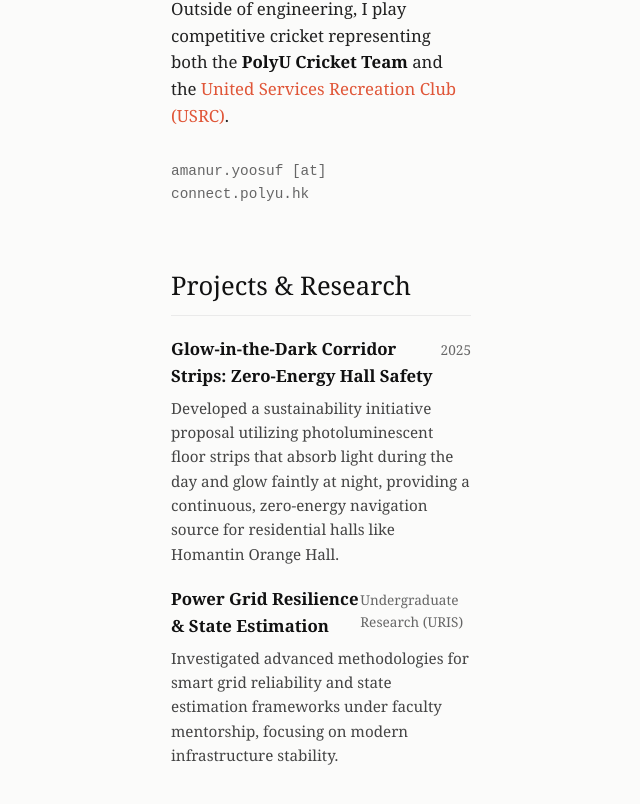
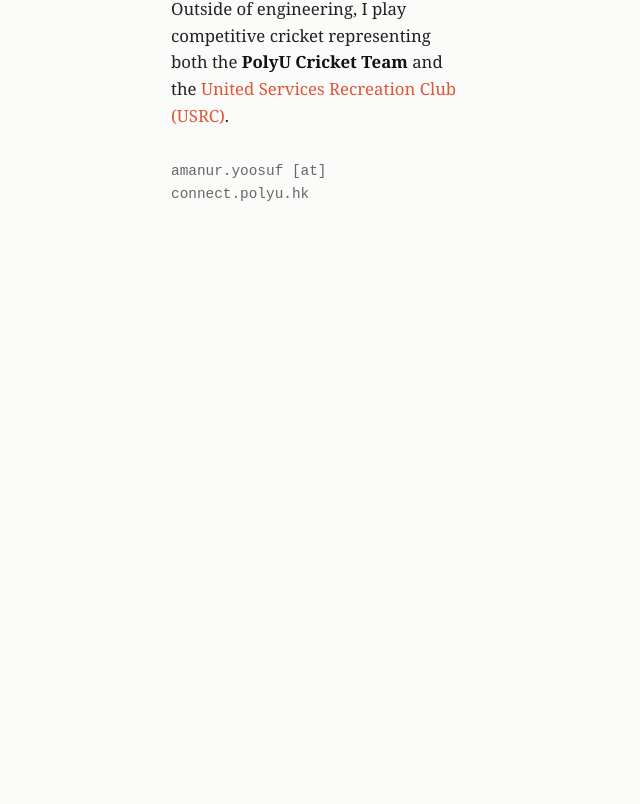
Before and after one commit to amanyoosuf/amanyoosuf.github.io, a React (Create React App) app: page / in a window 1280 px wide. Shown: the part 632-1436 px from the top of the page, without its empty margins (579-1219 px from the left). After the commit the page ends 958 px from the top, so only its background shows below. Built offline with nearby package versions, Linux system fonts and the light colour scheme.

Commit message:
Update Home.js

```diff
--- a/src/components/Home.js
+++ b/src/components/Home.js
@@ -113,33 +113,6 @@ function Home() {
                         </p>
                     </div>
 
-                    {/* PROJECTS SECTION */}
-                    <div id="projects" style={sectionStyle}>
-                        <h2 style={{ fontFamily: 'Georgia, serif', fontSize: '1.6rem', fontWeight: 'normal', color: '#111', borderBottom: '1px solid #eaeaea', paddingBottom: '8px' }}>
-                            Projects & Research
-                        </h2>
-
-                        <div style={itemStyle}>
-                            <div style={{ display: 'flex', justifyContent: 'space-between', alignItems: 'baseline' }}>
-                                <strong style={{ color: '#111' }}>Glow-in-the-Dark Corridor Strips: Zero-Energy Hall Safety</strong>
-                                <span style={{ fontSize: '0.85rem', color: '#666' }}>2025</span>
-                            </div>
-                            <p style={{ fontSize: '0.95rem', color: '#444' }}>
-                                Developed a sustainability initiative proposal utilizing photoluminescent floor strips that absorb light during the day and glow faintly at night, providing a continuous, zero-energy navigation source for residential halls like Homantin Orange Hall.
-                            </p>
-                        </div>
-
-                        <div style={itemStyle}>
-                            <div style={{ display: 'flex', justifyContent: 'space-between', alignItems: 'baseline' }}>
-                                <strong style={{ color: '#111' }}>Power Grid Resilience & State Estimation</strong>
-                                <span style={{ fontSize: '0.85rem', color: '#666' }}>Undergraduate Research (URIS)</span>
-                            </div>
-                            <p style={{ fontSize: '0.95rem', color: '#444' }}>
-                                Investigated advanced methodologies for smart grid reliability and state estimation frameworks under faculty mentorship, focusing on modern infrastructure stability.
-                            </p>
-                        </div>
-                    </div>
-
                 </div>
 
             </div>
```
